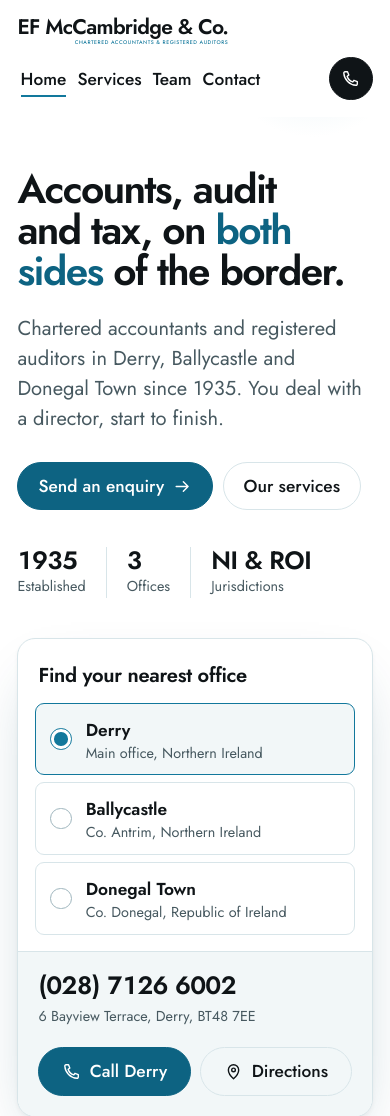
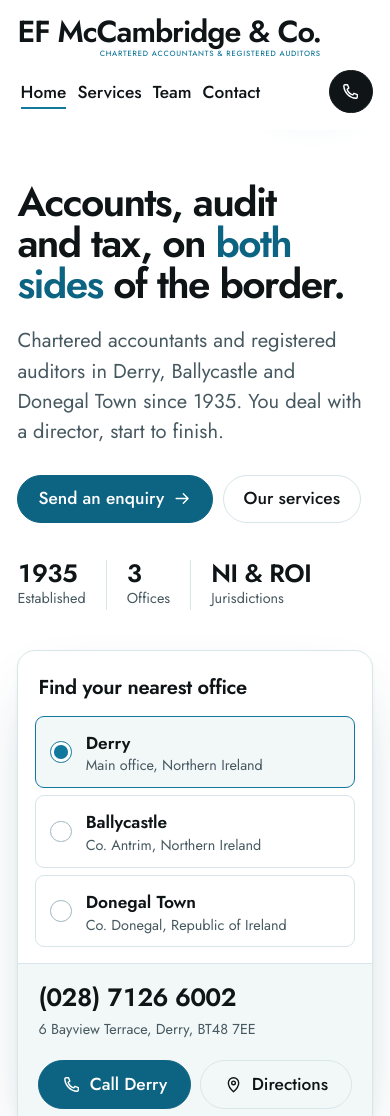
Before and after one commit to fizzbite/efmcc-www, a plain HTML site: page index.html in a window 390 px wide. Shown: the top 1116 px of the page. Drawn offline with Linux system fonts and the light colour scheme.

Commit message:
Keep the wordmark tagline legible on phones
Co-Authored-By: Claude Opus 5.5 <noreply@anthropic.com>
Claude-Session: https://claude.ai/code/session_01XCEJoEc9qSSSPchRtBs6a7

```diff
--- a/css/site.css
+++ b/css/site.css
@@ -103,7 +103,7 @@ p { margin: 0; text-wrap: pretty; }
 .masthead__row { display: flex; align-items: center; justify-content: space-between; gap: 1.5rem; padding-block: 1rem; transition: padding 0.3s var(--ease); }
 .masthead.is-scrolled .masthead__row { padding-block: 0.65rem; }
 
-.wordmark { display: inline-flex; flex-direction: column; align-items: flex-end; text-decoration: none; color: var(--ink); line-height: 1; font-size: clamp(1.3rem, 1.1rem + 0.9vw, 1.8rem); }
+.wordmark { display: inline-flex; flex-direction: column; align-items: flex-end; text-decoration: none; color: var(--ink); line-height: 1; font-size: clamp(1.3rem, 1.1rem + 0.9vw, 2rem); }
 .wordmark:hover { color: var(--ink); }
 .wordmark__name { font-weight: 600; font-size: 1em; letter-spacing: -0.035em; white-space: nowrap; }
 /* Tagline sized from the name: narrower than it and right-aligned, as in the logo */
@@ -426,3 +426,5 @@ textarea.input { min-height: 8.5rem; resize: vertical; line-height: 1.5; }
 .service h2.service__name { font-size: var(--step-1); letter-spacing: -0.015em; }
 .footer .wordmark:hover, .footer .wordmark:hover .wordmark__name { color: #9fd3e6; }
 .btn--dark:hover { color: #fff; }
+/* On phones the wordmark has its own row, so it can be larger and keep the tagline legible */
+@media (max-width: 480px) { .wordmark { font-size: min(1.9rem, 8.4vw); } }
```
Also changed, not shown: contact.html (+1 -0 lines).
